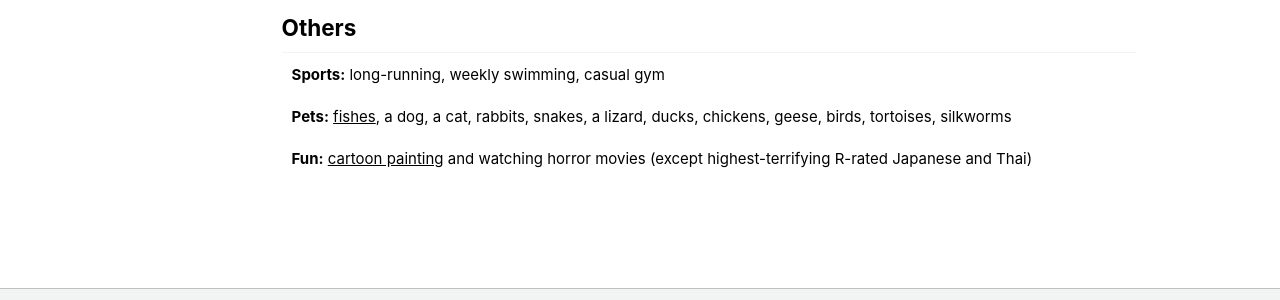
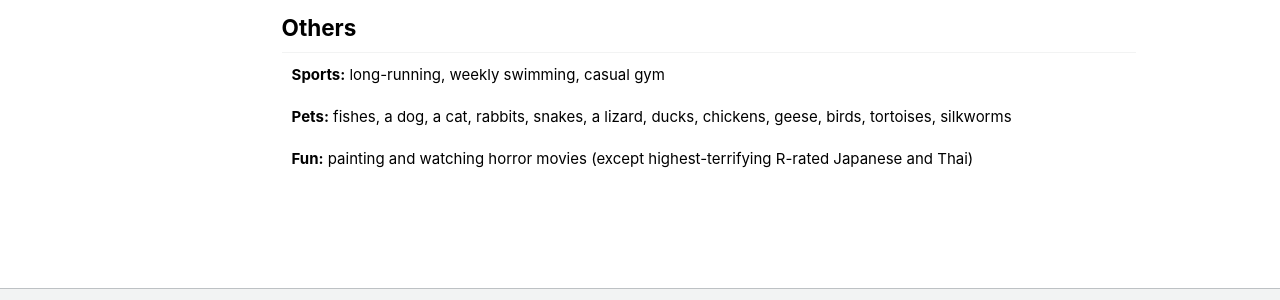
Before and after one commit to zwxu064/zwxu064.github.io, a Jekyll site: the page built from _pages/about.html, in a window 1280 px wide and 900 px high, scrolled down 3960 px. Shown: the part 521-821 px from the top of the window. Built offline with Jekyll 4.4.1, drawn with Linux system fonts in a browser that asks for light colours.

Commit message:
Update about.html

```diff
--- a/_pages/about.html
+++ b/_pages/about.html
@@ -245,8 +245,8 @@ redirect_from:
 <p class="alignlefttab"><strong>Sports:</strong> long-running, weekly swimming, casual gym</p>
 <div style="clear: both;"></div>
 
-<p class="alignlefttab"><strong>Pets:</strong> <a style="color: inherit; text-decoration: underline;" href="fishes">fishes</a>, a dog, a cat, rabbits, snakes, a lizard, ducks, chickens, geese, birds, tortoises, silkworms</p>
+<p class="alignlefttab"><strong>Pets:</strong> fishes, a dog, a cat, rabbits, snakes, a lizard, ducks, chickens, geese, birds, tortoises, silkworms</p>
 <div style="clear: both;"></div>
 
-<p class="alignlefttab"><strong>Fun:</strong> <a style="color: inherit; text-decoration: underline;" href="cartoon">cartoon painting</a> and watching horror movies (except highest-terrifying R-rated Japanese and Thai)</p>
+<p class="alignlefttab"><strong>Fun:</strong> painting and watching horror movies (except highest-terrifying R-rated Japanese and Thai)</p>
 <div style="clear: both;"></div>
```
